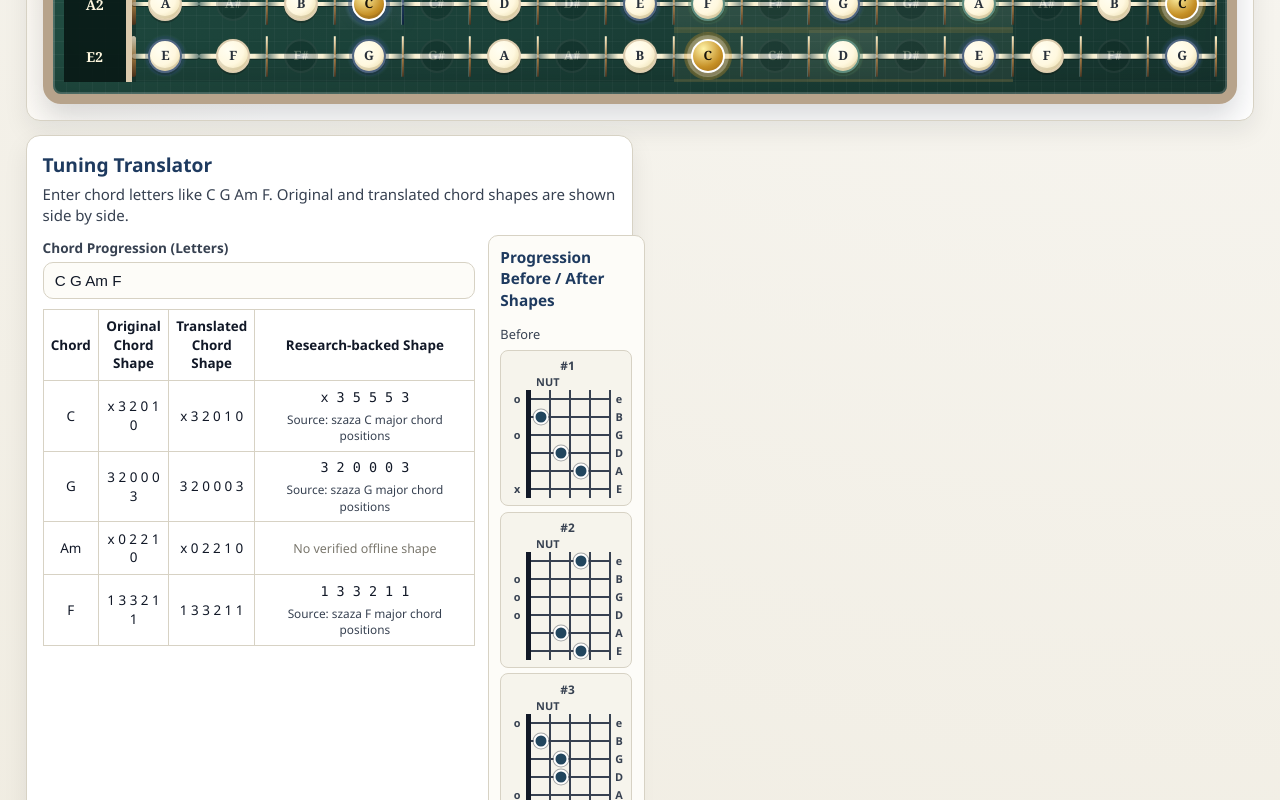
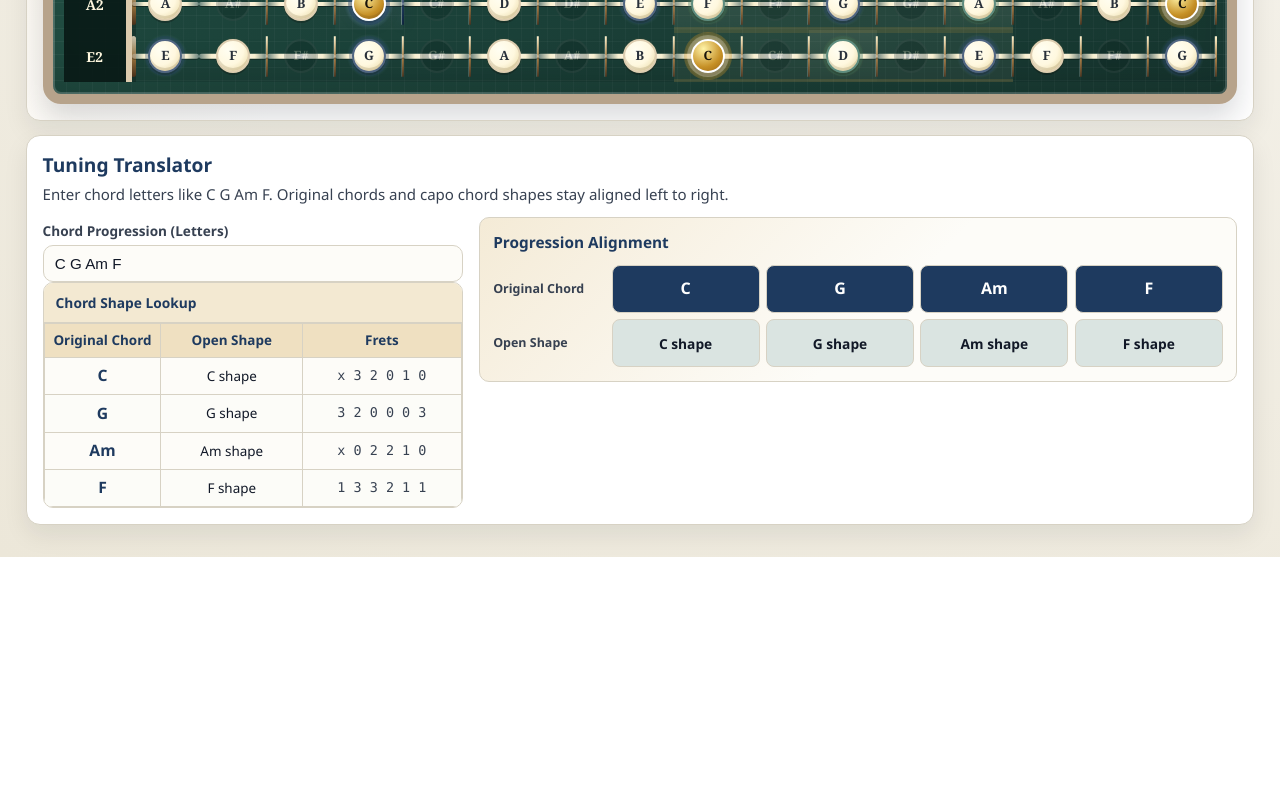
Before and after one commit to EmCrow/chord_key, a React (Vite) app: page / in a window 1280 px wide. Shown: the part 1560-2360 px from the top of the page. After the commit the page ends 2117 px from the top, so only its background shows below. Built offline with nearby package versions, Linux system fonts and the light colour scheme.

Commit message:
Refine tuning translator layout and capo shape labels

```diff
--- a/src/App.tsx
+++ b/src/App.tsx
@@ -13,7 +13,6 @@ function App() {
     targetTuning,
     fretboardMap,
     translationResults,
-    translationResearchSuggestions,
     activeChordResearchSuggestion,
   } = useWorkbenchDerivedData(state)
 
@@ -95,7 +94,6 @@ function App() {
           onProgressionChange={actions.setProgressionInput}
           targetCapo={state.tuningTargetCapo}
           translationResults={translationResults}
-          researchSuggestions={translationResearchSuggestions}
         />
       </section>
     </main>
--- a/src/components/TuningTranslator.tsx
+++ b/src/components/TuningTranslator.tsx
@@ -1,13 +1,20 @@
-import type { ResearchSuggestion, TranslationResult } from '../domain/types'
+import type { CSSProperties } from 'react'
+import type { TranslationResult, TranslatedShape } from '../domain/types'
 import { formatShape } from '../domain/translator/translate'
-import { ChordShapeChart } from './ChordShapeChart'
 
 interface TuningTranslatorProps {
   progressionInput: string
   onProgressionChange: (nextValue: string) => void
   targetCapo: number
   translationResults: TranslationResult[]
-  researchSuggestions: Array<ResearchSuggestion | null>
+}
+
+function getShapeLabel(shape: TranslatedShape | null): string {
+  if (!shape) {
+    return 'Unplayable'
+  }
+
+  return shape.openChordShape ? `${shape.openChordShape} shape` : 'Generated shape'
 }
 
 export function TuningTranslator({
@@ -15,20 +22,23 @@ export function TuningTranslator({
   onProgressionChange,
   targetCapo,
   translationResults,
-  researchSuggestions,
 }: TuningTranslatorProps) {
+  const progressionGridStyle = {
+    '--progression-count': Math.max(translationResults.length, 1),
+  } as CSSProperties & Record<string, number>
+
   return (
     <section className="panel translator" aria-label="Tuning translator">
       <header>
         <h2>Tuning Translator</h2>
         <p>
-          Enter chord letters like C G Am F. Original and translated chord shapes are shown side by side
+          Enter chord letters like C G Am F. Original chords and capo chord shapes stay aligned left to right
           {targetCapo > 0 ? ` with capo at fret ${targetCapo}.` : '.'}
         </p>
       </header>
 
       <div className="translator-layout">
-        <div>
+        <div className="translator-entry">
           <label className="progression-input">
             Chord Progression (Letters)
             <input
@@ -40,48 +50,38 @@ export function TuningTranslator({
 
           <div className="translator-table-wrap">
             <table>
+              <caption>Chord Shape Lookup</caption>
+              <colgroup>
+                <col className="translator-col-chord" />
+                <col className="translator-col-shape" />
+                <col className="translator-col-frets" />
+              </colgroup>
               <thead>
                 <tr>
-                  <th scope="col">Chord</th>
-                  <th scope="col">Original Chord Shape</th>
-                  <th scope="col">Translated Chord Shape</th>
-                  <th scope="col">Research-backed Shape</th>
+                  <th scope="col">Original Chord</th>
+                  <th scope="col">Open Shape</th>
+                  <th scope="col">Frets</th>
                 </tr>
               </thead>
               <tbody>
                 {translationResults.length === 0 ? (
                   <tr>
-                    <td colSpan={4} className="empty-row">
+                    <td colSpan={3} className="empty-row">
                       No valid letter chords found. Use tokens like C, G, Am, F, Dm7, or Bdim.
                     </td>
                   </tr>
                 ) : (
-                  translationResults.map((result, index) => {
-                    const suggestion = researchSuggestions[index]
-
-                    return (
-                      <tr key={`${result.originalChordName}-${index}`}>
-                        <td>{result.originalChordName}</td>
-                        <td>{result.originalShape ? formatShape(result.originalShape.relativeFrets) : 'n/a'}</td>
-                        <td>{result.translatedShape ? formatShape(result.translatedShape.relativeFrets) : 'unplayable'}</td>
-                        <td className="research-cell">
-                          {suggestion ? (
-                            <>
-                              <span className="research-shape">{formatShape(suggestion.relativeFrets)}</span>
-                              <small className="research-source">
-                                Source: {suggestion.sourceName}
-                                {suggestion.fallbackTuningId
-                                  ? ` (fallback tuning ${suggestion.fallbackTuningId})`
-                                  : ''}
-                              </small>
-                            </>
-                          ) : (
-                            <span className="research-missing">No verified offline shape</span>
-                          )}
-                        </td>
-                      </tr>
-                    )
-                  })
+                  translationResults.map((result, index) => (
+                    <tr key={`${result.originalChordName}-${index}`}>
+                      <td>
+                        <strong className="translator-chord-name">{result.originalChordName}</strong>
+                      </td>
+                      <td>{getShapeLabel(result.translatedShape)}</td>
+                      <td className="translator-frets">
+                        {result.translatedShape ? formatShape(result.translatedShape.relativeFrets) : 'n/a'}
+                      </td>
+                    </tr>
+                  ))
                 )}
               </tbody>
             </table>
@@ -89,37 +89,27 @@ export function TuningTranslator({
         </div>
 
         <aside className="progression-panel" aria-label="Chord progression before and after">
-          <h3>Progression Before / After Shapes</h3>
-          <div className="progression-row">
-            <span>Before</span>
-            <div className="progression-chords">
-              {translationResults.length === 0 ? (
-                <small>Waiting for valid chords...</small>
-              ) : (
-                translationResults.map((result, index) => (
-                  <div className="progression-card progression-shape-card" key={`before-${result.originalChordName}-${index}`}>
-                    <span className="progression-order">#{index + 1}</span>
-                    <ChordShapeChart shape={result.originalShape} ariaLabel={`Before shape ${index + 1}`} />
-                  </div>
-                ))
-              )}
-            </div>
-          </div>
+          <h3>Progression Alignment</h3>
+          <div className="progression-map progression-alignment-grid" style={progressionGridStyle}>
+            <span className="progression-row-label progression-row-label-original">Original Chord</span>
+            <span className="progression-row-label progression-row-label-shape">Open Shape</span>
 
-          <div className="progression-row">
-            <span>After</span>
-            <div className="progression-chords">
-              {translationResults.length === 0 ? (
-                <small>Waiting for valid chords...</small>
-              ) : (
-                translationResults.map((result, index) => (
-                  <div className="progression-card progression-shape-card" key={`after-${result.originalChordName}-${index}`}>
-                    <span className="progression-order">#{index + 1}</span>
-                    <ChordShapeChart shape={result.translatedShape} ariaLabel={`After shape ${index + 1}`} />
-                  </div>
-                ))
-              )}
-            </div>
+            {translationResults.length === 0 ? (
+              <small className="progression-empty progression-empty-both">Waiting for valid chords...</small>
+            ) : (
+              translationResults.map((result, index) => {
+                const gridColumn = index + 2
+                return (
+                <span className="progression-pair" key={`pair-${result.originalChordName}-${index}`}>
+                  <strong className="progression-chip original" style={{ gridColumn, gridRow: 1 }}>
+                    {result.originalChordName}
+                  </strong>
+                  <span className="progression-chip translated" style={{ gridColumn, gridRow: 2 }}>
+                    {getShapeLabel(result.translatedShape)}
+                  </span>
+                </span>
+              )})
+            )}
           </div>
         </aside>
       </div>
--- a/src/domain/translator/translate.ts
+++ b/src/domain/translator/translate.ts
@@ -315,16 +315,16 @@ function getStandardOpenShape({
     return null
   }
 
-  const openShapeName = getOpenShapeNameForCapo(chordName, capoFret)
+  const openShapeName = getOpenChordShapeNameForCapo(chordName, capoFret)
   const relativeFrets = openShapeName ? STANDARD_OPEN_SHAPES[openShapeName] : undefined
   if (!relativeFrets || !isPlayable(relativeFrets, maxFret, capoFret)) {
     return null
   }
 
-  return buildTranslatedShape(relativeFrets, tuningMidi, capoFret, maxFret, preferFlats)
+  return buildTranslatedShape(relativeFrets, tuningMidi, capoFret, maxFret, preferFlats, openShapeName ?? undefined)
 }
 
-function getOpenShapeNameForCapo(chordName: string, capoFret: number): string | null {
+export function getOpenChordShapeNameForCapo(chordName: string, capoFret: number): string | null {
   if (capoFret === 0) {
     return STANDARD_OPEN_SHAPES[chordName] ? chordName : null
   }
@@ -354,6 +354,7 @@ function buildTranslatedShape(
   capoFret: number,
   maxFret: number,
   preferFlats: boolean,
+  openChordShape?: string,
 ): TranslatedShape {
   const absoluteFrets = relativeFrets.map((fret) => (fret === 'x' ? 'x' : fret + capoFret))
   const notes = relativeFrets
@@ -372,6 +373,7 @@ function buildTranslatedShape(
     absoluteFrets,
     playable: isPlayable(relativeFrets, maxFret, capoFret),
     notes,
+    openChordShape,
   }
 }
 
@@ -404,6 +406,7 @@ function cloneTranslatedShape(shape: TranslatedShape): TranslatedShape {
     absoluteFrets: [...shape.absoluteFrets],
     playable: shape.playable,
     notes: [...shape.notes],
+    openChordShape: shape.openChordShape,
   }
 }
 
--- a/src/domain/types.ts
+++ b/src/domain/types.ts
@@ -41,6 +41,7 @@ export interface TranslatedShape {
   absoluteFrets: Array<number | 'x'>
   playable: boolean
   notes: string[]
+  openChordShape?: string
 }
 
 export interface TranslationResult {
--- a/src/index.css
+++ b/src/index.css
@@ -207,8 +207,9 @@ button:focus {
 
 .dashboard-grid {
   display: grid;
-  grid-template-columns: repeat(2, minmax(360px, 1fr));
+  grid-template-columns: repeat(auto-fit, minmax(min(100%, 420px), 1fr));
   gap: 0.9rem;
+  align-items: start;
 }
 
 .nashville-table-wrap,
@@ -626,7 +627,7 @@ button:focus {
 }
 
 .fretboard {
-  grid-column: 1 / span 2;
+  grid-column: 1 / -1;
   --fretboard-board: color-mix(in srgb, var(--accent) 58%, #163a33 42%);
   --fretboard-board-dark: color-mix(in srgb, var(--accent) 34%, #0f2522 66%);
   --fretboard-paper: #fff8df;
@@ -1052,21 +1053,73 @@ button:focus {
   opacity: 0.34;
 }
 
+.translator {
+  grid-column: 1 / -1;
+}
+
 .translator-layout {
-  margin-top: 0.5rem;
+  margin-top: 0.75rem;
   display: grid;
-  grid-template-columns: 1fr 1fr;
-  gap: 0.8rem;
+  grid-template-columns: minmax(280px, 420px) minmax(0, 1fr);
+  gap: 1rem;
   align-items: start;
+}
+
+.translator-entry {
+  min-width: 0;
 }
 
 .progression-input {
   margin-top: 0.2rem;
 }
 
+.translator-table-wrap {
+  border: 1px solid var(--border);
+  border-radius: 10px;
+  background: var(--surface-soft);
+}
+
+.translator-table-wrap table {
+  margin-top: 0;
+  table-layout: fixed;
+}
+
+.translator caption {
+  padding: 0.62rem 0.75rem;
+  text-align: left;
+  color: var(--primary);
+  font-size: 0.86rem;
+  font-weight: 800;
+  caption-side: top;
+  background: color-mix(in srgb, var(--surface-soft) 82%, var(--highlight) 18%);
+  border-bottom: 1px solid var(--border);
+}
+
+.translator-col-chord {
+  width: 28%;
+}
+
+.translator-col-shape {
+  width: 34%;
+}
+
+.translator-col-frets {
+  width: 38%;
+}
+
 .translator th,
 .translator td {
   font-size: 0.84rem;
+  vertical-align: middle;
+}
+
+.translator th {
+  background: color-mix(in srgb, var(--surface-soft) 74%, var(--highlight) 26%);
+  color: var(--primary);
+}
+
+.translator tbody tr:nth-child(even) {
+  background: color-mix(in srgb, var(--surface-soft) 74%, transparent 26%);
 }
 
 .translator .empty-row {
@@ -1074,33 +1127,26 @@ button:focus {
   text-align: center;
 }
 
-.translator .research-cell {
-  min-width: 220px;
+.translator-chord-name {
+  display: inline-block;
+  color: var(--primary);
+  font-size: 0.98rem;
+  min-width: 2.2rem;
 }
 
-.translator .research-shape {
-  display: block;
+.translator-frets {
   font-family: 'Menlo', 'Consolas', 'DejaVu Sans Mono', monospace;
-  color: var(--ink);
-}
-
-.translator .research-source {
-  display: block;
-  margin-top: 0.2rem;
   color: var(--ink-soft);
-  font-size: 0.74rem;
-}
-
-.translator .research-missing {
-  color: var(--muted);
-  font-size: 0.78rem;
+  white-space: nowrap;
 }
 
 .progression-panel {
   border: 1px solid var(--border);
   border-radius: 10px;
-  padding: 0.7rem;
-  background: var(--surface-soft);
+  padding: 0.85rem;
+  background:
+    linear-gradient(135deg, color-mix(in srgb, var(--surface-soft) 84%, var(--highlight) 16%), var(--surface-soft) 54%),
+    var(--surface-soft);
 }
 
 .progression-panel h3 {
@@ -1109,41 +1155,77 @@ button:focus {
   color: var(--primary);
 }
 
-.progression-row {
-  margin-top: 0.65rem;
+.progression-map {
+  margin-top: 0.7rem;
+  --progression-count: 1;
+  display: grid;
+  grid-template-columns: 112px repeat(var(--progression-count), minmax(0, 1fr));
+  grid-template-rows: repeat(2, minmax(48px, auto));
+  gap: 0.4rem;
+  align-items: stretch;
 }
 
-.progression-row > span {
-  font-size: 0.8rem;
-  color: var(--ink-soft);
+.progression-pair {
+  display: contents;
 }
 
-.progression-chords {
-  margin-top: 0.35rem;
+.progression-row-label,
+.progression-chip {
   display: grid;
-  grid-template-columns: repeat(auto-fill, minmax(132px, 1fr));
-  gap: 0.35rem;
+  place-items: center;
+  border-radius: 8px;
+  line-height: 1.1;
 }
 
-.progression-card {
-  border: 1px solid var(--border);
-  background: var(--chip-bg);
-  color: var(--ink);
-  border-radius: 8px;
-  padding: 0.42rem;
-  font-size: 0.82rem;
+.progression-row-label {
+  place-items: center start;
+  color: var(--ink-soft);
+  font-size: 0.78rem;
   font-weight: 700;
+  min-height: 48px;
 }
 
-.progression-shape-card {
-  display: grid;
-  gap: 0.22rem;
-  justify-items: center;
+.progression-row-label-original {
+  grid-column: 1;
+  grid-row: 1;
 }
 
-.progression-order {
-  font-size: 0.74rem;
-  color: var(--ink-soft);
+.progression-row-label-shape {
+  grid-column: 1;
+  grid-row: 2;
+}
+
+.progression-empty {
+  grid-column: 2 / -1;
+  grid-row: 1 / span 2;
+  color: var(--muted);
+  font-size: 0.78rem;
+  border-radius: 8px;
+  min-height: 48px;
+  display: grid;
+  place-items: center start;
+  padding-inline: 0.45rem;
+}
+
+.progression-chip {
+  border: 1px solid var(--border);
+  min-height: 48px;
+  padding: 0.45rem 0.55rem;
+  text-align: center;
+  word-break: break-word;
+}
+
+.progression-chip.original {
+  background: var(--primary);
+  color: #fff;
+  font-size: 1rem;
+}
+
+.progression-chip.translated {
+  background: color-mix(in srgb, var(--accent) 18%, var(--surface) 82%);
+  color: var(--ink);
+  font-size: 0.86rem;
+  font-weight: 800;
 }
 
 .progression-note {
@@ -1246,16 +1328,33 @@ button:focus {
     grid-template-columns: repeat(3, minmax(150px, 1fr));
   }
 
-  .dashboard-grid {
+  .translator-layout {
     grid-template-columns: 1fr;
   }
+}
 
-  .fretboard {
-    grid-column: 1;
+@media (max-width: 900px) {
+  .progression-map {
+    grid-template-columns: 1fr;
+    grid-template-rows: auto;
   }
 
-  .translator-layout {
-    grid-template-columns: 1fr;
+  .progression-row-label {
+    min-height: auto;
+    place-items: start;
+  }
+
+  .progression-row-label-original,
+  .progression-row-label-shape,
+  .progression-empty,
+  .progression-chip.original,
+  .progression-chip.translated {
+    grid-column: 1;
+    grid-row: auto;
+  }
+
+  .progression-chip {
+    min-height: 42px;
   }
 }
 
@@ -1291,6 +1390,16 @@ button:focus {
     grid-template-columns: repeat(2, minmax(120px, 1fr));
   }
 
+  .translator th,
+  .translator td {
+    padding: 0.38rem;
+    font-size: 0.78rem;
+  }
+
+  .translator-chord-name {
+    font-size: 0.9rem;
+  }
+
   .fretboard th,
   .fretboard td {
     min-width: 36px;
--- a/src/state/useWorkbenchDerivedData.ts
+++ b/src/state/useWorkbenchDerivedData.ts
@@ -2,7 +2,7 @@ import { useMemo } from 'react'
 import { getFretboardMap } from '../domain/fretboard/map'
 import { getTuningById } from '../domain/fretboard/tunings'
 import { getNashvilleChords } from '../domain/music/harmony'
-import { getResearchSuggestionForChord, getResearchSuggestionsForChordSequence } from '../domain/research/suggestions'
+import { getResearchSuggestionForChord } from '../domain/research/suggestions'
 import { getScaleById, getScalePitchClasses, type ScaleId } from '../domain/music/scales'
 import { translateProgressionShapes } from '../domain/translator/translate'
 import type { CagedShape, HarmonyMode } from '../domain/types'
@@ -70,17 +70,6 @@ export function useWorkbenchDerivedData({
     [progressionInput, keyNote, originalTuning, targetTuning, tuningTargetCapo],
   )
 
-  const translationResearchSuggestions = useMemo(
-    () =>
-      getResearchSuggestionsForChordSequence({
-        chordSymbols: translationResults.map((result) => result.translatedChordName),
-        tuningId: targetTuning.id,
-        capoFret: tuningTargetCapo,
-        maxFret: FIXED_MAX_FRET,
-      }),
-    [translationResults, targetTuning.id, tuningTargetCapo],
-  )
-
   const activeChordResearchSuggestion = useMemo(() => {
     if (!activeChord) {
       return null
@@ -100,7 +89,6 @@ export function useWorkbenchDerivedData({
     targetTuning,
     fretboardMap,
     translationResults,
-    translationResearchSuggestions,
     activeChordResearchSuggestion,
   }
 }
```
Also changed, not shown: 2 other files (tests, documents, lock files or other folders).
